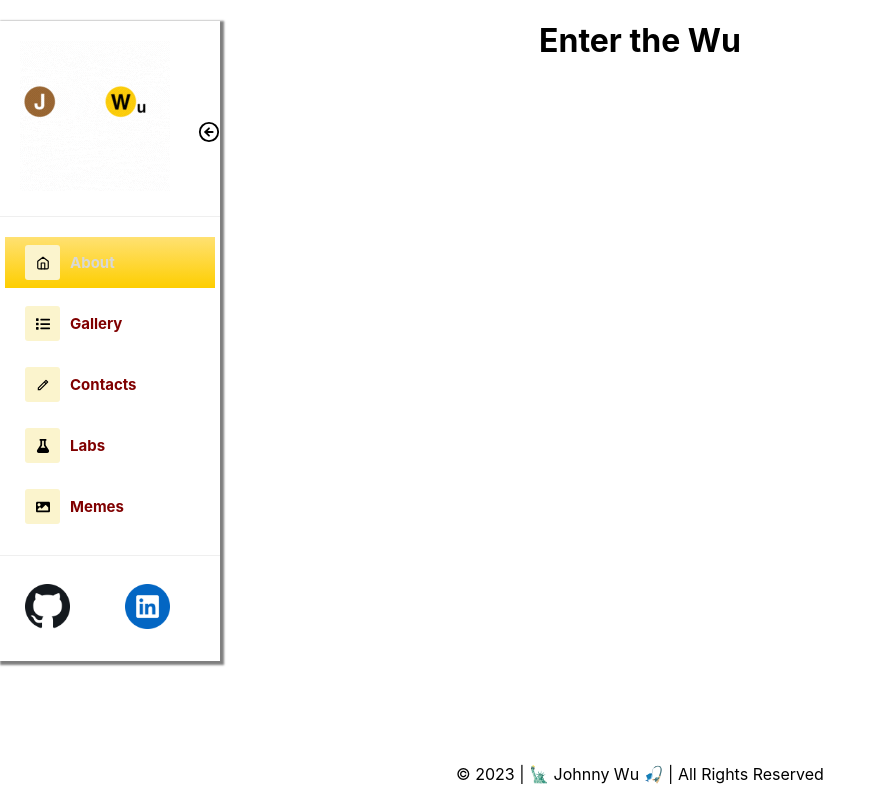
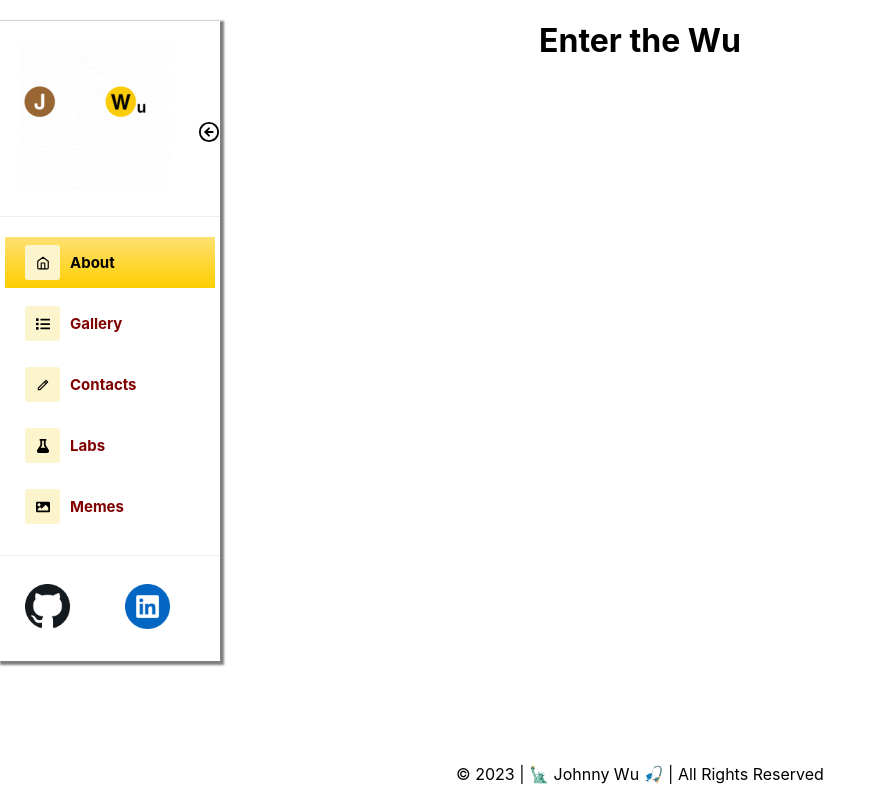
Before and after one commit to MemeEngineer/johnny-github.io, a React (Create React App) app: page / in a window 1280 px wide. In both pictures the pointer is over the link "About". Shown: the whole page, without its empty margins (0-886 px from the left). Built offline with nearby package versions, Linux system fonts and the light colour scheme; no server answers.

Commit message:
Hover styling works

```diff
--- a/src/components/Navbar.css
+++ b/src/components/Navbar.css
@@ -66,8 +66,8 @@
   }
   #header .pro-sidebar-inner .pro-sidebar-layout  li:hover{
     background-image: linear-gradient(0deg, #fece00 0%, #ffe172 100%);
+  }
 
-  }
   #header .logo {
     padding: 20px;
   }
@@ -86,7 +86,9 @@
 .pro-sidebar .pro-menu a{
    color: maroon;
 }
-
+#header .pro-sidebar-inner .pro-sidebar-layout  a:hover{
+    color:black;
+  }
 
   @media only screen and (max-width: 720px) {
     html {
```
